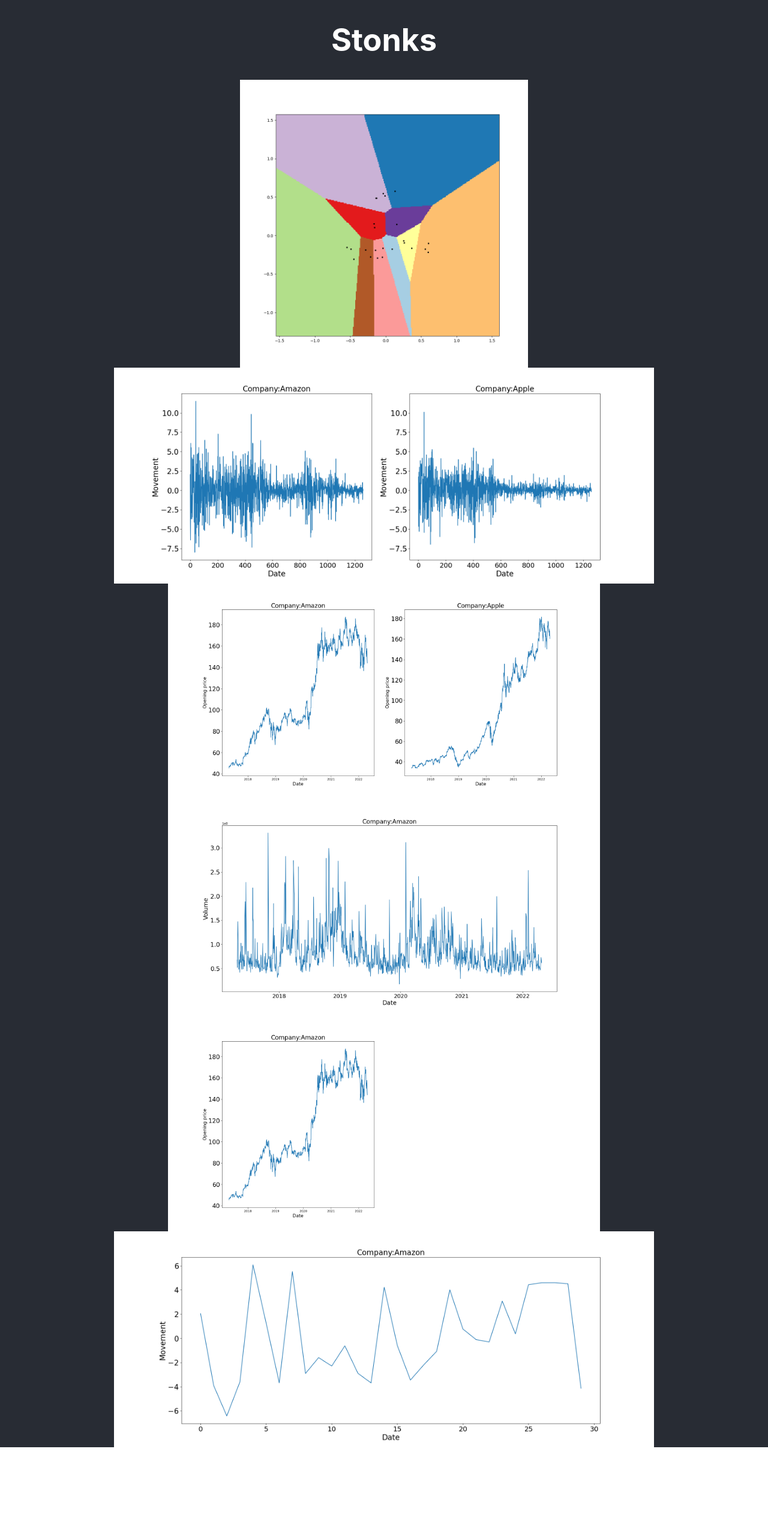
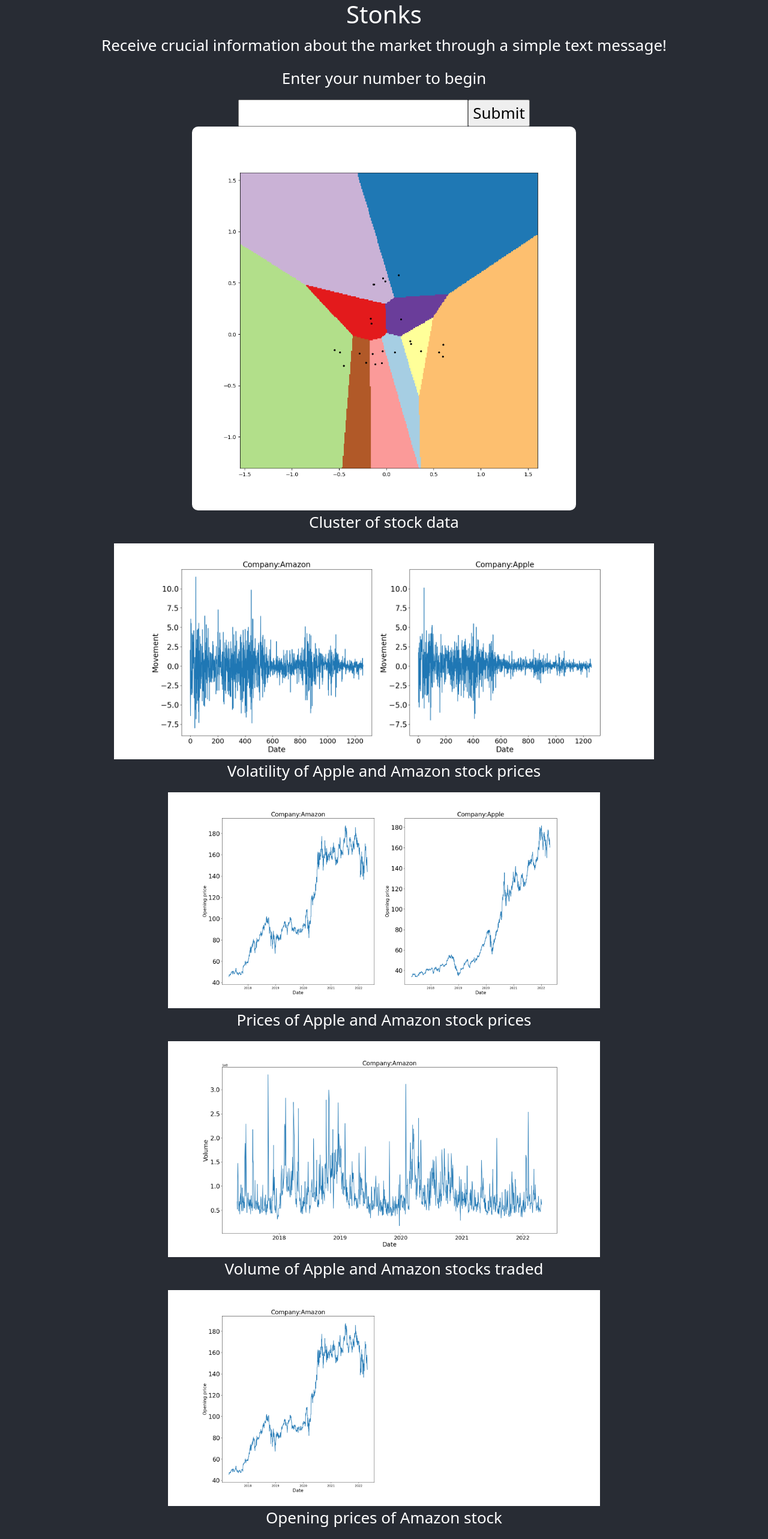
Before and after one commit to R1sh11172/Hacklytics2023Project, a React (Create React App) app in the folder hack2023/: page / in a window 1280 px wide. Shown: the top 2566 px of the page at 60% size. Before the commit the page ends 2413 px from the top, so only its background shows below. Built offline with nearby package versions, Linux system fonts and the light colour scheme.

Commit message:
-tried getting twilio working with js

```diff
--- a/hack2023/src/App.css
+++ b/hack2023/src/App.css
@@ -3,8 +3,9 @@
 }
 
 .plot1 {
-  height: 60vmin;
+  height: 80vmin;
   pointer-events: none;
+  border-radius: 10px;
 }
 
 .plot2 {
--- a/hack2023/src/App.js
+++ b/hack2023/src/App.js
@@ -1,24 +1,49 @@
-import logo from './logo.svg';
-import plot1 from './my_plot1.png';
-import plot2 from './my_plot2.png';
-import plot3 from './my_plot3.png';
-import plot4 from './my_plot4.png';
-import plot5 from './my_plot5.png';
-import plot6 from './my_plot6.png';
-import './App.css';
+import logo from "./logo.svg";
+import plot1 from "./my_plot1.png";
+import plot2 from "./my_plot2.png";
+import plot3 from "./my_plot3.png";
+import plot4 from "./my_plot4.png";
+import plot5 from "./my_plot5.png";
+import plot6 from "./my_plot6.png";
+import "./App.css";
+import "bootstrap/dist/css/bootstrap.min.css";
+import { send_sms } from "./send_sms.js";
 
 function App() {
+  function getNumber() {
+    send_sms();
+  }
   return (
     <div className="App">
       <header className="App-header">
         <h1> Stonks </h1>
-        <img src = {plot1} className="plot1" alt="logo" />
-        <img src = {plot2} className="plot2" alt="logo" />
-        <img src = {plot3} className="plot3" alt="logo" />
-        <img src = {plot4} className="plot4" alt="logo" />
-        <img src = {plot5} className="plot5" alt="logo" />
-        <img src = {plot6} className="plot6" alt="logo" />
-
+        <p>
+          Receive crucial information about the market through a simple text
+          message!
+        </p>
+        <p>Enter your number to begin</p>
+        <form>
+          <input type="text" name="name" id="userInput" />
+          <input type="submit" value="Submit" onClick={() => getNumber()} />
+        </form>
+        <img src={plot1} className="plot1" alt="logo" />
+        <p className="cluster_subtitle">Cluster of stock data</p>
+        <img src={plot2} className="plot2" alt="logo" />
+        <p className="stock_volatility_subtitle">
+          Volatility of Apple and Amazon stock prices
+        </p>
+        <img src={plot3} className="plot3" alt="logo" />
+        <p className="stock_prices_subtitle">
+          Prices of Apple and Amazon stock prices
+        </p>
+        <img src={plot4} className="plot4" alt="logo" />
+        <p className="stock_volume_subtitle">
+          Volume of Apple and Amazon stocks traded
+        </p>
+        <img src={plot5} className="plot5" alt="logo" />
+        <p className="stock_opening_subtitle">Opening prices of Amazon stock</p>
+        <img src={plot6} className="plot6" alt="logo" />
+        <p className="stock_closing_subtitle">Closing prices of Amazon stock</p>
       </header>
     </div>
   );
--- a/hack2023/src/send_sms.js
+++ b/hack2023/src/send_sms.js
@@ -1,14 +1,19 @@
 // Download the helper library from https://www.twilio.com/docs/node/install
 // Find your Account SID and Auth Token at twilio.com/console
 // and set the environment variables. See http://twil.io/secure
-const accountSid = 'AC4145f33db19c8adff71fab19c45859e1';
-const authToken = '3c9810f77e383ed12cb1d14a96898c34';
-const client = require('twilio')(accountSid, authToken);
 
-client.messages
-  .create({
-     body: 'Hello',
-     from: '+14694614640',
-     to: '+14695697885'
-   })
-  .then(message => console.log(message.sid));
+import { twilio } from "twilio";
+
+export function send_sms() {
+  const accountSid = "AC4145f33db19c8adff71fab19c45859e1";
+  const authToken = "3c9810f77e383ed12cb1d14a96898c34";
+  const client = require("twilio")(accountSid, authToken);
+
+  client.messages
+    .create({
+      body: "Hello",
+      from: "+14694614640",
+      to: "+14695697885",
+    })
+    .then((message) => console.log(message.sid));
+}
```
